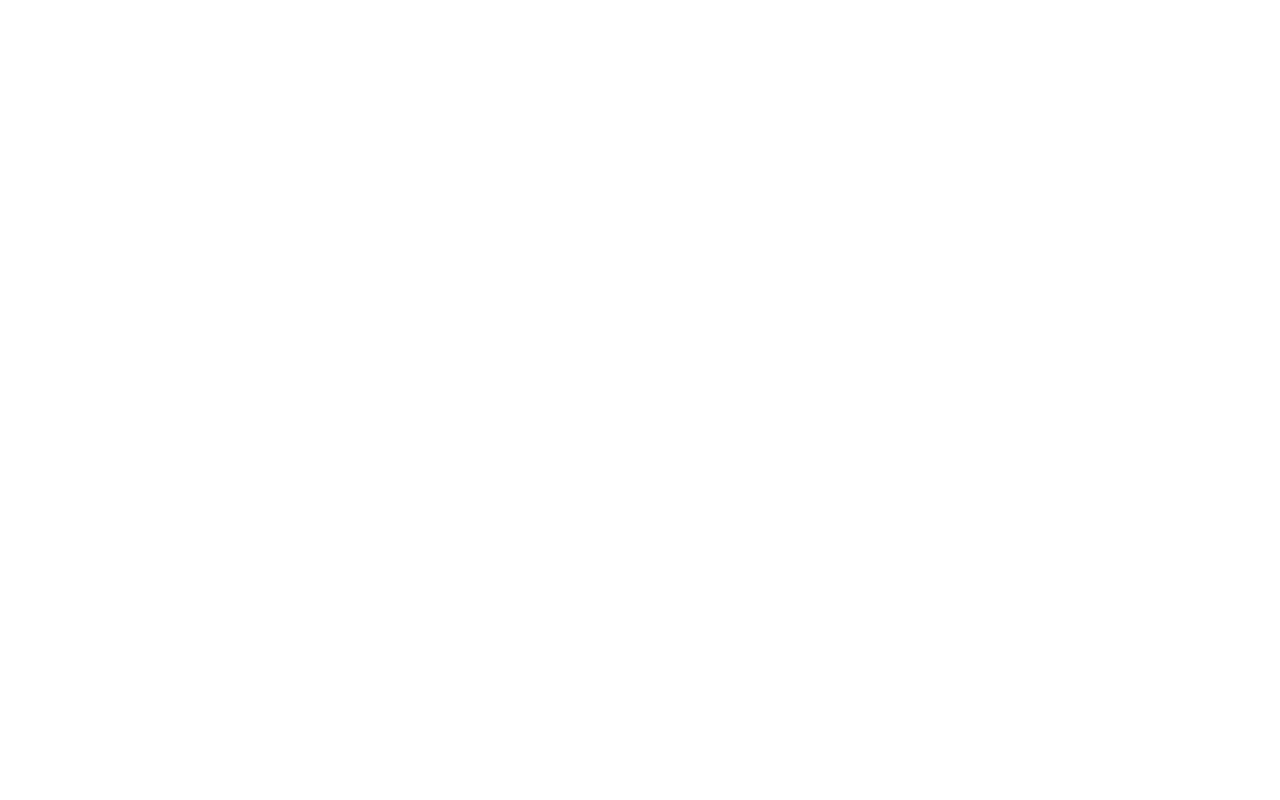
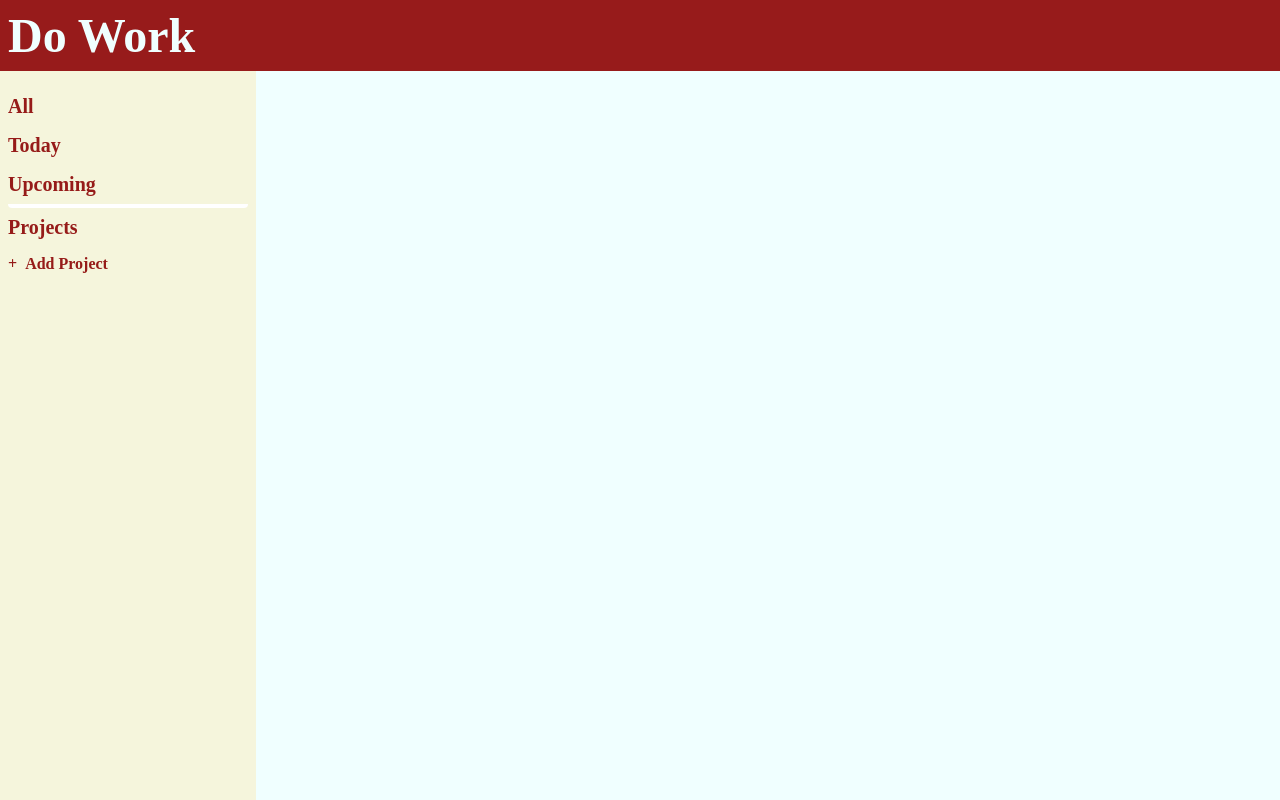
Before and after one commit to tyler7r/TOP-todo-list, a website: page dist/index.html in a window 1280 px wide. Drawn offline with Linux system fonts and the light colour scheme.

Commit message:
Initial styling

```diff
--- a/dist/index.html
+++ b/dist/index.html
@@ -8,7 +8,24 @@
     <link rel="stylesheet" href="style.css">
 </head>
 <body>
-    <div id="content"></div>
+    <div class="container">
+        <div class="header">
+            <div id="title">Do Work</div>
+        </div>
+        <div class="sidebar">
+            <div id="generalList" class='sidebarItem'>All</div>
+            <div id="today" class='sidebarItem'>Today</div>
+            <div id="upcoming" class='sidebarItem'>Upcoming</div>
+            <div class="projects sidebarItem">
+                Projects
+            </div>
+            <div class="addProject sidebarItem">
+                <div id="addProject+">+</div>
+                Add Project
+            </div>
+        </div>
+        <div class="content"></div>
+    </div>
 </body>
 </html>
 <script src="main.js"></script>
--- a/dist/style.css
+++ b/dist/style.css
@@ -0,0 +1,63 @@
+body {
+    margin: 0px;
+    padding: 0px;
+}
+
+.container {
+    height: 100vh;
+    width: 100vw;
+    display: grid;
+    grid-template-columns: 1fr 4fr;
+    grid-template-rows: 1fr 12fr;
+}
+
+.header {
+    grid-row: 1 / 2;
+    grid-column: 1 / 3;
+    background-color: rgb(140, 3, 3, 0.9);
+    color: azure;
+    font-size: 48px;
+    font-weight: bold;
+    padding: 8px;
+}
+
+.sidebar {
+    grid-row: 2 / 3;
+    grid-column: 1 / 2;
+    background-color: beige;
+    padding: 8px;
+    padding-top: 24px;
+    display: flex;
+    flex-direction: column;
+    gap: 8px;
+}
+
+.sidebarItem {
+    font-size: 20px;
+    font-weight: bold;
+    color:rgb(140, 3, 3, 0.9);
+    padding-bottom: 8px;
+}
+
+#upcoming {
+    border-bottom: 4px solid white;
+    border-radius: 4px;
+}
+
+.content {
+    grid-row: 2 / 3;
+    grid-column: 2 / 3;
+    background-color: azure;
+}
+
+.addProject {
+    display: flex;
+    gap: 8px;
+    font-size: 16px;
+}
+
+.addProject:hover {
+    background-color: rgb(240,255,255, 0.8);
+    padding: 4px;
+    border-radius: 4px;
+}
```
